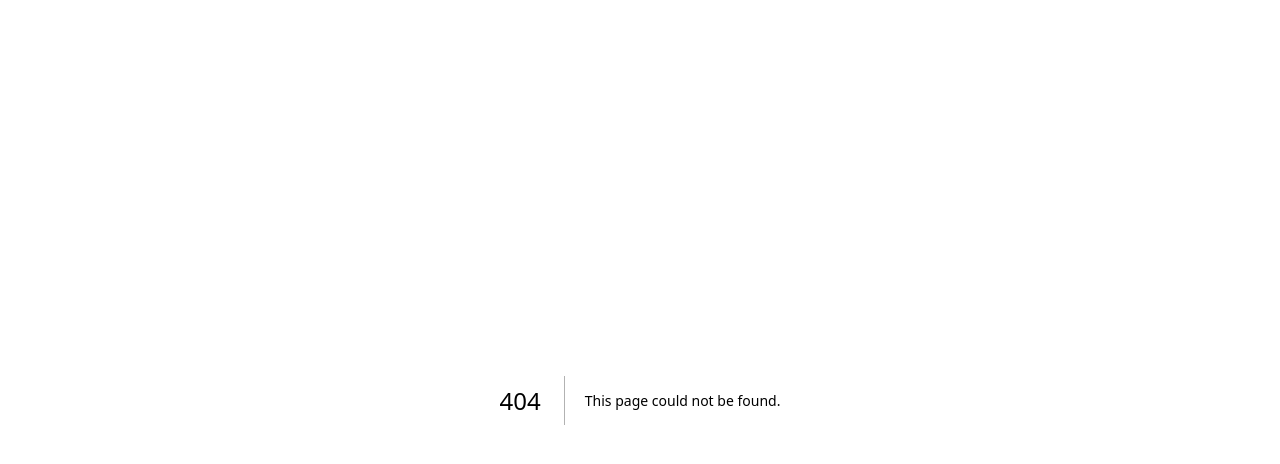
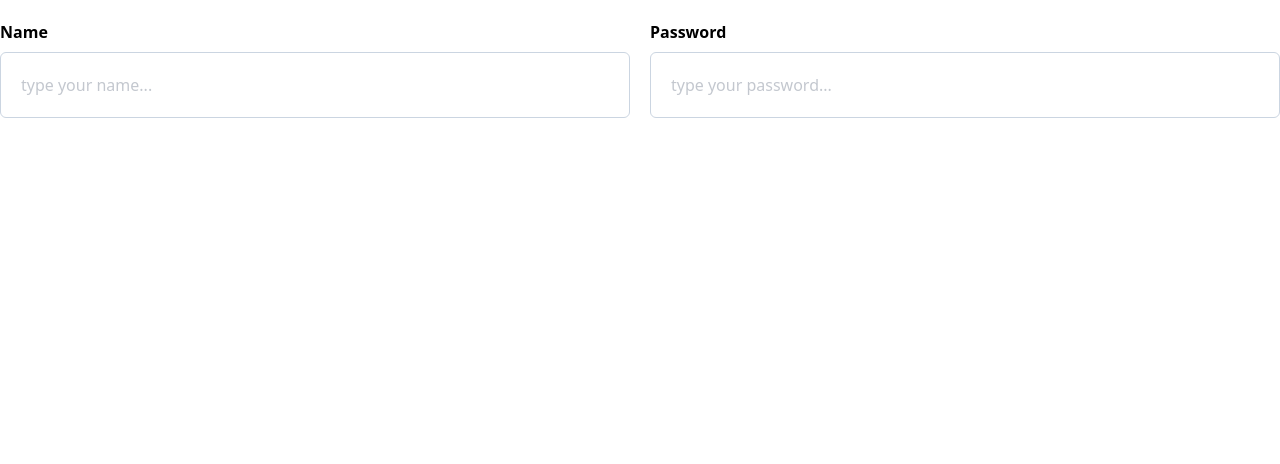
Before and after one commit to yfeienzo/frontend-practise, a Next.js app: page /form in a window 1280 px wide. Before the commit this address had no page. Shown: the top 464 px of the page. Built offline with nearby package versions, Linux system fonts and the light colour scheme.

Commit message:
fix the font problem

```diff
--- /dev/null
+++ b/src/app/form/page.tsx
@@ -0,0 +1,38 @@
+export const Input = ({ label, type, id, placeholder }) => {
+    return (
+      <div className="flex flex-col w-full gap-2">
+        <div className="flex justify-between">
+          <label htmlFor={id} className="font-semibold capitalize">
+            {label}
+          </label>
+        </div>
+        <input
+          id={id}
+          type={type}
+          className="w-full p-5 font-medium border rounded-md border-slate-300 placeholder:opacity-60"
+          placeholder={placeholder}
+        />
+      </div>
+    )
+  }
+
+export default function Home() {
+    return (
+        <div className="container mt-5 text-center">
+          <div className="grid gap-5 md:grid-cols-2">
+            <Input
+              label="name"
+              type="text"
+              id="name"
+              placeholder="type your name..."
+            />
+            <Input
+              label="password"
+              type="password"
+              id="password"
+              placeholder="type your password..."
+            />
+          </div>
+        </div>
+      )
+}
--- a/src/app/layout.tsx
+++ b/src/app/layout.tsx
@@ -1,8 +1,33 @@
 import type { Metadata } from "next";
-import { Inter } from "next/font/google";
+import { Montserrat, Fraunces, Outfit, Young_Serif  } from "next/font/google";
 import "./globals.css";
 
-const inter = Inter({ subsets: ["latin"] });
+const montserrat = Montserrat({
+  subsets: ["latin"],
+  display: 'swap',
+  variable: '--font-montserrat',
+  weight: ['500', '700']
+});
+
+const fraunces = Fraunces({
+  subsets: ["latin"],
+  display: 'swap',
+  weight: '700',
+  variable: '--font-fraunces',
+});
+
+const outfit = Outfit({
+  subsets: ["latin"],
+  display: 'swap',
+  variable: '--font-outfit',
+});
+
+const ys = Young_Serif({
+  subsets: ["latin"],
+  display: 'swap',
+  weight: '400',
+  variable: '--font-ys',
+});
 
 export const metadata: Metadata = {
   title: "Create Next App",
@@ -16,7 +41,7 @@ export default function RootLayout({
 }>) {
   return (
     <html lang="en">
-      <body className={inter.className}>{children}</body>
+      <body className={`${montserrat.variable} ${fraunces.variable} ${outfit.variable} ${ys.variable}`}>{children}</body>
     </html>
   );
 }
--- /dev/null
+++ b/src/app/responsive-product/layout.tsx
@@ -0,0 +1,27 @@
+import { Montserrat, Fraunces } from "next/font/google";
+
+const montserrat = Montserrat({
+    subsets: ["latin"],
+    display: 'swap',
+    variable: '--font-montserrat',
+    weight: ['500', '700']
+});
+
+const fraunces = Fraunces({
+    subsets: ["latin"],
+    display: 'swap',
+    weight: '700',
+    variable: '--font-fraunces',
+});
+
+export default function Layout({
+  children,
+}: Readonly<{
+  children: React.ReactNode;
+}>) {
+  return (
+    <html lang="en">
+      <body className={`${montserrat.variable} ${fraunces.variable}`}>{children}</body>
+    </html>
+  );
+}
--- /dev/null
+++ b/src/app/responsive-product/page.tsx
@@ -0,0 +1,13 @@
+import Image from "next/image";
+
+export default function Home() {
+    return (
+        <div className="flex h-screen justify-center items-center bg-[#f2ebe5]">
+            <div className="w-[320px] bg-white p-6 rounded-2xl">
+                <div className="font-montserrat">Perfume</div>
+                Gabrielle Essence Eau De Parfum
+                A floral, solar and voluptuous interpretation composed by oliver Polge, Perfumer-creator for the house of CHANEL. $149.99 Add to Cart
+            </div>
+        </div>
+    )
+}
--- a/tailwind.config.ts
+++ b/tailwind.config.ts
@@ -16,6 +16,8 @@ const config: Config = {
       fontFamily: {
         outfit: ['var(--font-outfit)'],
         ys: ['var(--font-ys)'],
+        montserrat: ['var(--font-montserrat)'],
+        fraunces: ["var(--font-fraunces)"],
       },
     },
   },
```
